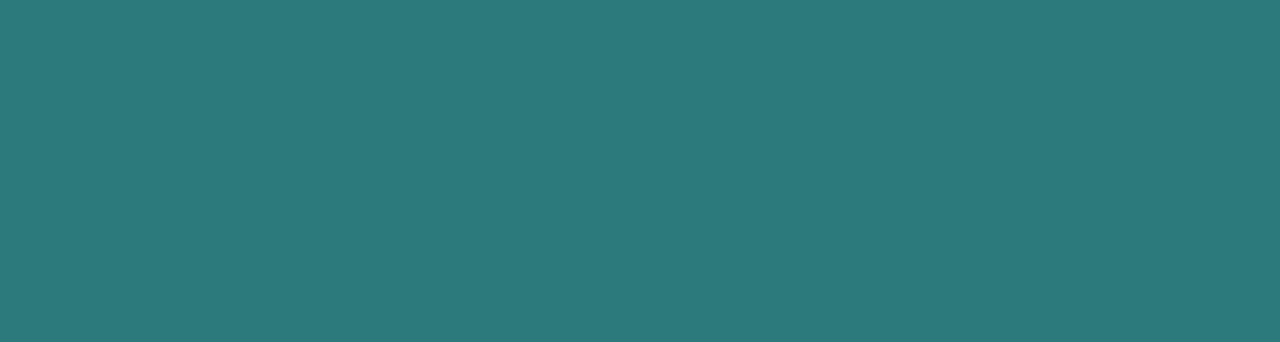
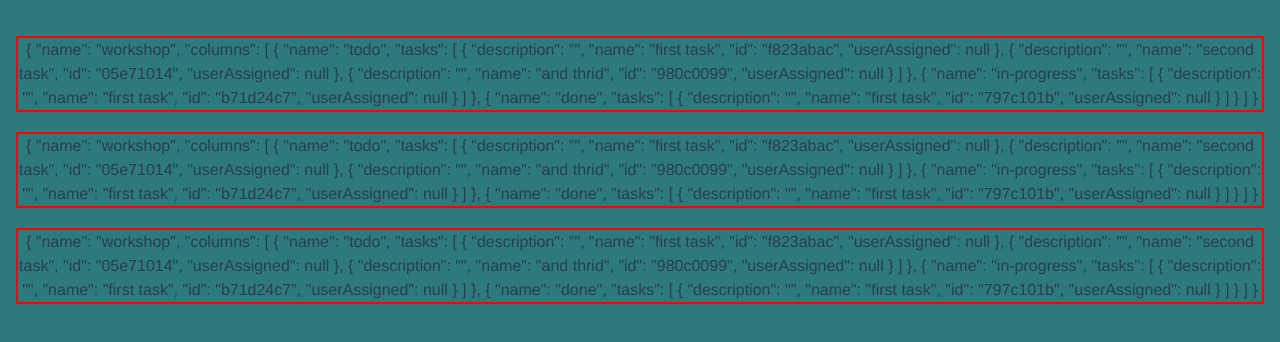
Before and after one commit to Monamoxie/freddo, a Vue app: page / in a window 1280 px wide. Shown: the top 342 px of the page. Built offline with nearby package versions, Linux system fonts and the light colour scheme.

Commit message:
wip: board component

```diff
--- a/src/views/Board.vue
+++ b/src/views/Board.vue
@@ -1,6 +1,11 @@
 <template>
   <div class="board bg-teal-700">
+
+    <div class="column" style="border: 2px solid red; margin:20px auto" v-for="(column, key) in board.columns" :key="key">
+       {{ board }}
+    </div>
     <div class="flex flex-row items-start">
+
       <!-- <BoardColumn
         v-for="(column, $columnIndex) of board.columns"
         :key="$columnIndex"
```
